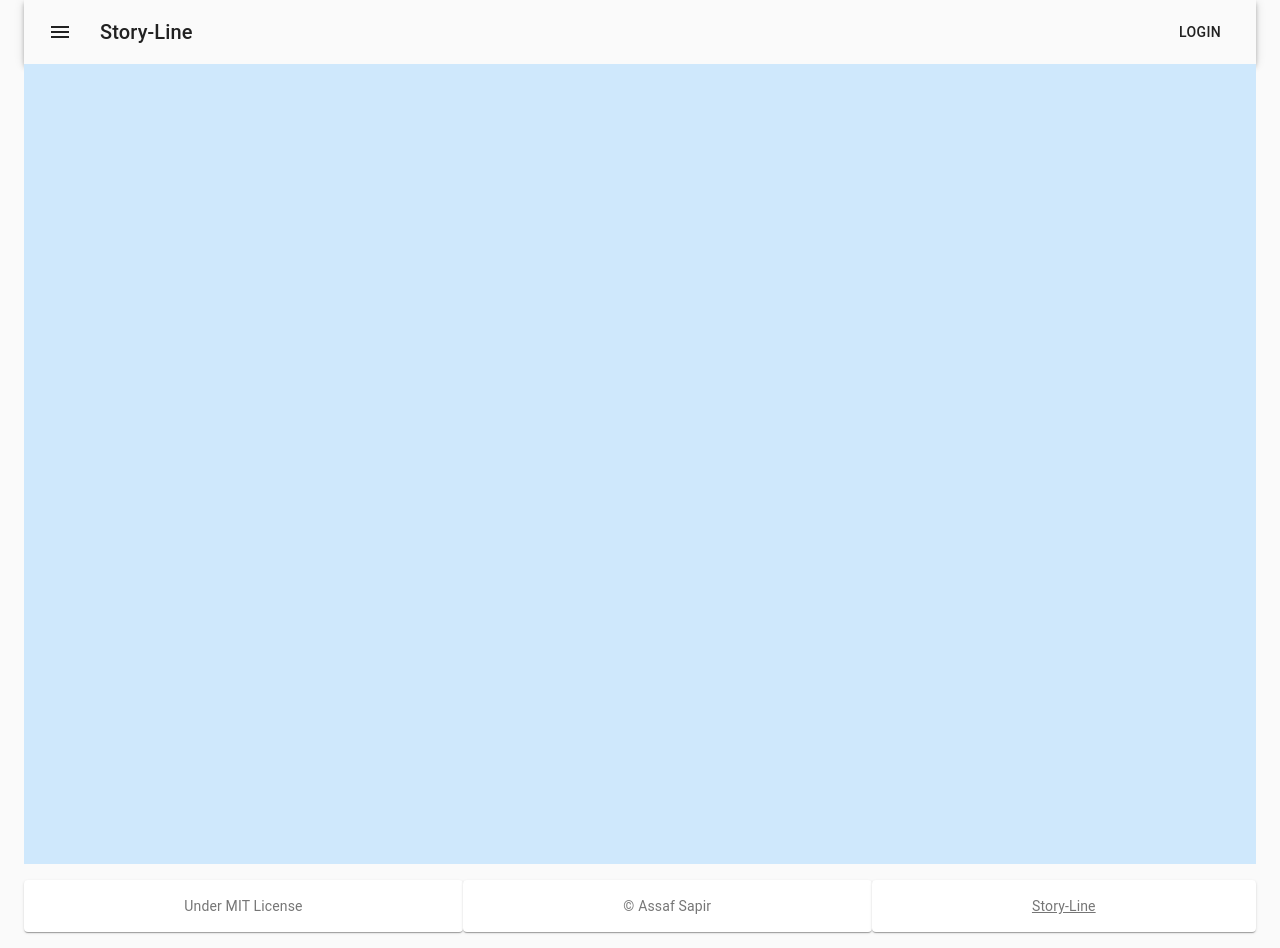
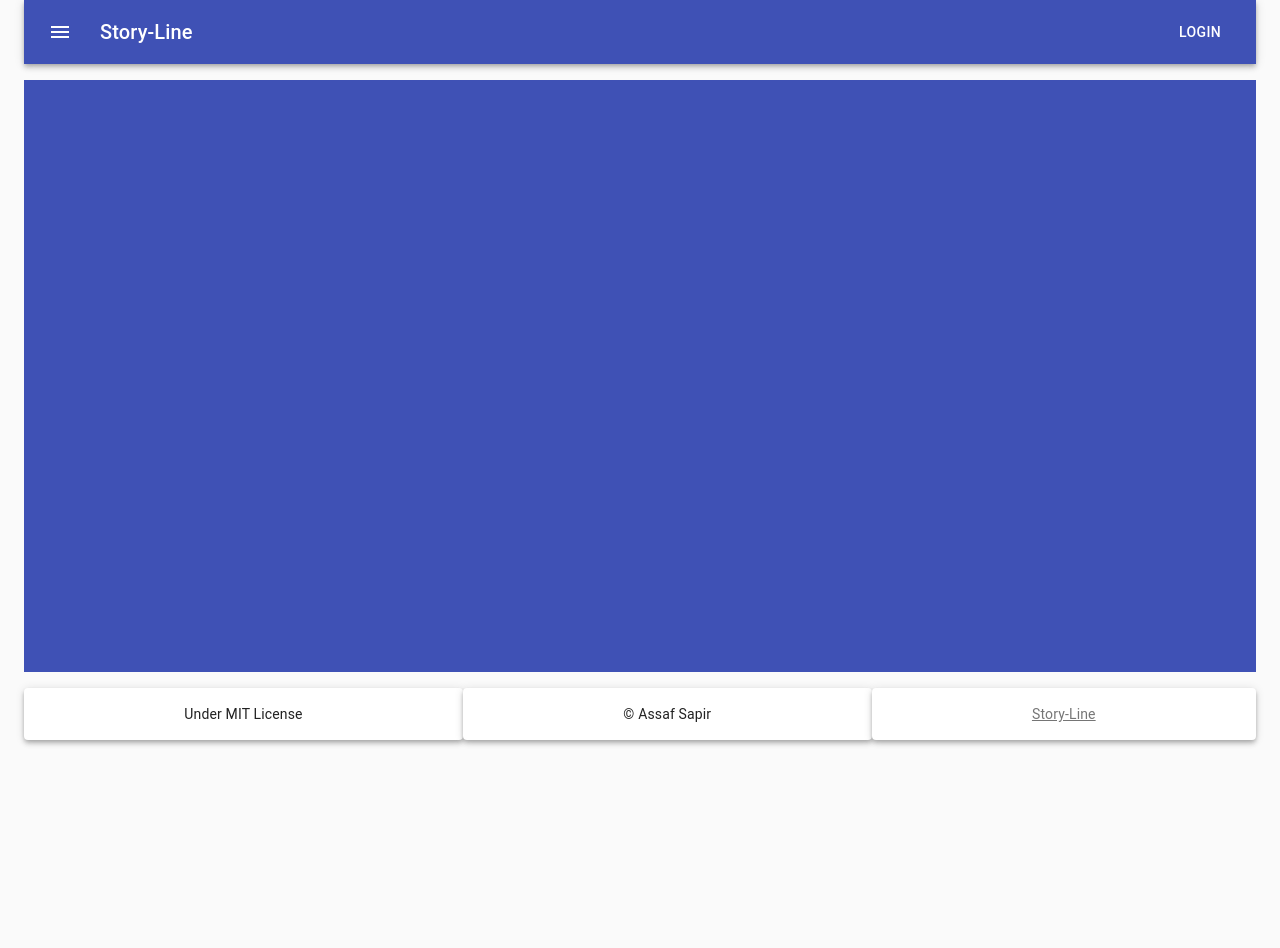
Before and after one commit to assapir/story-line, a React (Create React App) app in the folder ui/: page / in a window 1280 px wide. After the commit the page ends 800 px from the top, so only its background shows below. Built offline with nearby package versions, Linux system fonts and the light colour scheme.

Commit message:
Some more

```diff
--- a/ui/src/components/ButtonAppBar.tsx
+++ b/ui/src/components/ButtonAppBar.tsx
@@ -7,6 +7,7 @@ const useStyles = makeStyles((theme: Theme) =>
   createStyles({
     root: {
       flexGrow: 1,
+      marginBottom: theme.spacing(2),
     },
     menuButton: {
       marginRight: theme.spacing(2),
@@ -26,8 +27,8 @@ export default function ButtonAppBar(props: ButtonAppBarProps): JSX.Element {
   const classes = useStyles();
 
   return (
-    <Container maxWidth="lg">
-      <AppBar position="static" color="transparent">
+    <Container maxWidth="lg" className={classes.root}>
+      <AppBar position="static" elevation={4}>
         <Toolbar>
           <IconButton
             edge="start"
--- a/ui/src/components/Footer.tsx
+++ b/ui/src/components/Footer.tsx
@@ -7,6 +7,9 @@ const useStyles = makeStyles((theme: Theme) =>
   createStyles({
     root: {
       flexGrow: 1,
+    },
+    grid: {
+      backgroundColor: theme.palette.primary.main,
     },
   }),
 );
@@ -21,8 +24,8 @@ const classes = useStyles();
 const copyrightText = `©  ${props.author}`;
 
 return (
-    <Container className={classes.root}>
-      <Grid container justify="center">
+  <Container className={classes.root} maxWidth="lg">
+    <Grid container direction="row" justify="center" alignItems="center">
       <GridPaper text="Under MIT License" />
       <GridPaper text={copyrightText} />
       <GridPaper>
--- a/ui/src/components/Main.tsx
+++ b/ui/src/components/Main.tsx
@@ -13,6 +13,11 @@ const useStyles = makeStyles((theme) =>
       textAlign: `justify`,
       margin: theme.spacing(0, `auto`),
     },
+    main: {
+      backgroundColor: theme.palette.primary.main,
+      color: theme.palette.primary.contrastText,
+      height: `74vh`,
+    },
   }),
 );
 
@@ -21,10 +26,7 @@ export default function Main(): JSX.Element {
 
   return (
     <Container className={classes.root}>
-      <Typography
-        component="div"
-        style={{ backgroundColor: `#cfe8fc`, height: `100vh` }}
-      />
+      <Typography component="div" className={classes.main} />
     </Container>
   );
 }
--- a/ui/src/misc/GridPaper.tsx
+++ b/ui/src/misc/GridPaper.tsx
@@ -7,7 +7,6 @@ const useStyles = makeStyles((theme) => ({
     flexGrow: 1,
     padding: theme.spacing(2, 0),
     textAlign: `center`,
-    color: theme.palette.text.secondary,
   },
 }));
 
@@ -20,9 +19,9 @@ export default function GridPaper(props: GridPaperProps): JSX.Element {
 
   return (
     <div className={classes.paper}>
-      <Grid container item>
-        <Paper className={classes.paper}>
-          {props.text ? <span>{props.text}</span> : null}
+      <Grid item alignItems="center">
+        <Paper className={classes.paper} elevation={4}>
+          {props.text ? props.text : null}
           {props.children}
         </Paper>
       </Grid>
```
Lines whose indentation alone changed are shown as unchanged.
